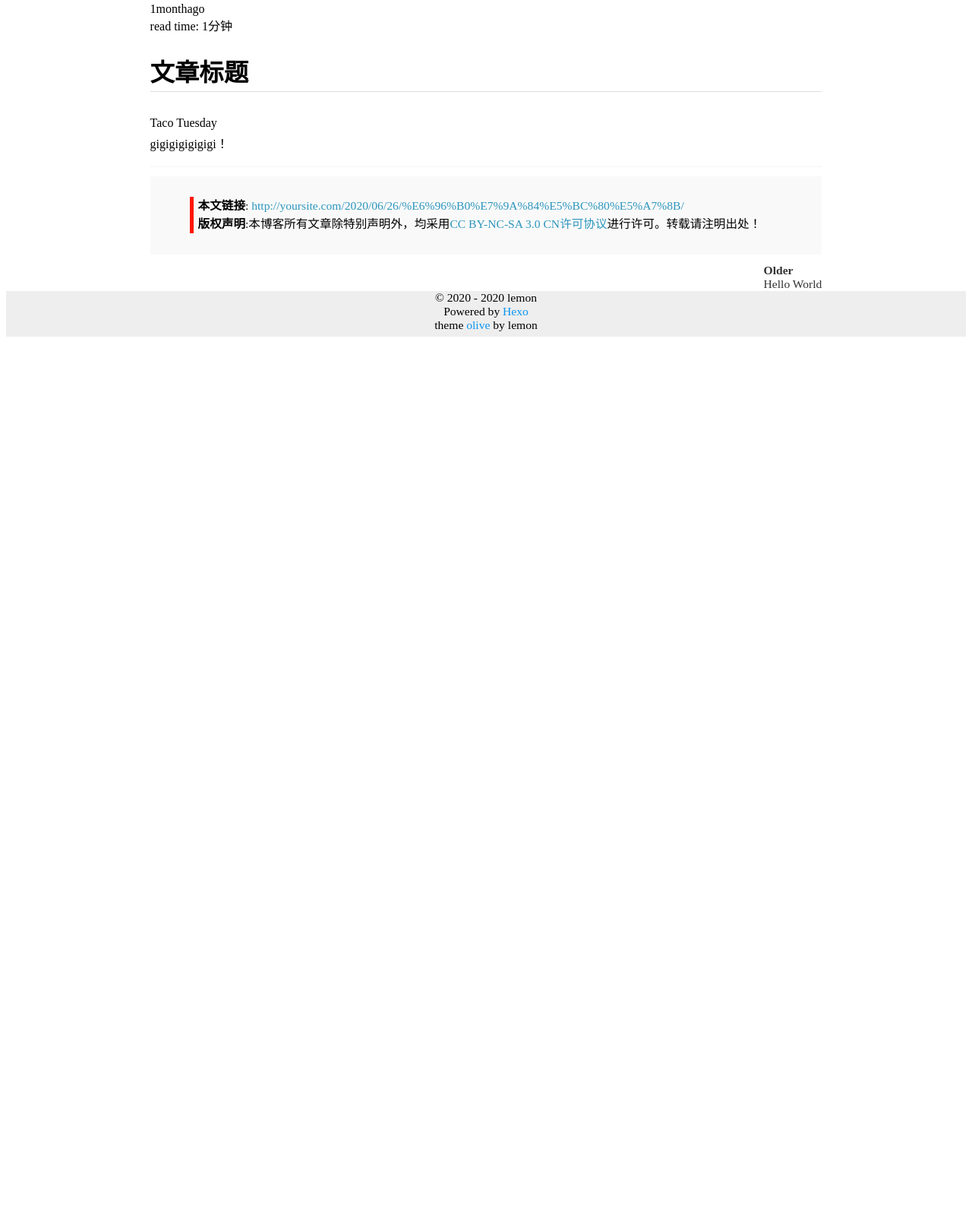
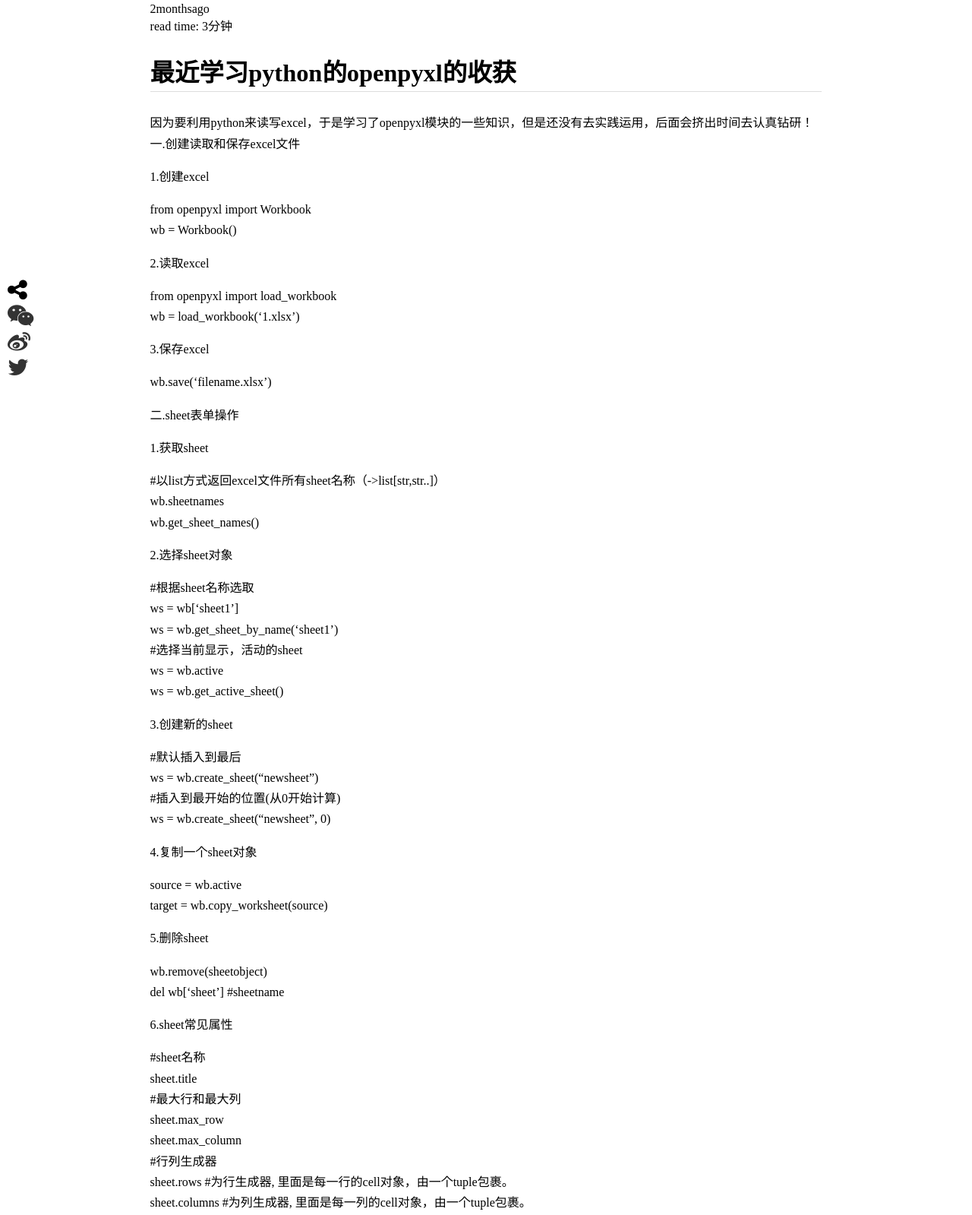
Before and after one commit to lemon-47/lemon-47.github.io, a plain HTML site: page 2020/06/26/新的开始/index.html in a window 1280 px wide. Shown: the part 65-1664 px from the top of the page at 76% size. Before the commit the page ends 800 px from the top, so only its background shows below. Drawn offline with Linux system fonts and the light colour scheme.

Commit message:
Site updated: 2020-08-14 23:13:43

```diff
--- a/2020/06/26/新的开始/index.html
+++ b/2020/06/26/新的开始/index.html
@@ -3,7 +3,7 @@
 <head>
   <meta charset="utf-8">
 
-  <title>文章标题 | Hexo</title>
+  <title>最近学习python的openpyxl的收获 | Hexo</title>
   <meta http-equiv="X-UA-Compatible" content="IE=edge" />
 
   <link rel="manifest" href="/manifest.json">
@@ -141,12 +141,12 @@
 
 
 
-  	1monthago
+  	2monthsago
 
 
 
 <div>
-read time: 1分钟
+read time: 3分钟
 </div>
 </div>
 
@@ -161,7 +161,7 @@ read time: 1分钟
 
 
     <h1 class="article-title" itemprop="name">
-      文章标题
+      最近学习python的openpyxl的收获
     </h1>
 
 
@@ -169,7 +169,39 @@ read time: 1分钟
 
     <div class="article-entry" itemprop="articleBody">
 
-        <p>Taco Tuesday<br>gigigigigigigi！</p>
+        <p>因为要利用python来读写excel，于是学习了openpyxl模块的一些知识，但是还没有去实践运用，后面会挤出时间去认真钻研！<br>一.创建读取和保存excel文件</p>
+<p>1.创建excel</p>
+<p>from openpyxl import Workbook<br>wb = Workbook()</p>
+<p>2.读取excel</p>
+<p>from openpyxl import load_workbook<br>wb = load_workbook(‘1.xlsx’)</p>
+<p>3.保存excel</p>
+<p>wb.save(‘filename.xlsx’)</p>
+<p>二.sheet表单操作</p>
+<p>1.获取sheet</p>
+<p>#以list方式返回excel文件所有sheet名称（-&gt;list[str,str..]）<br>wb.sheetnames<br>wb.get_sheet_names()   </p>
+<p>2.选择sheet对象</p>
+<p>#根据sheet名称选取<br>ws = wb[‘sheet1’]<br>ws = wb.get_sheet_by_name(‘sheet1’)<br>#选择当前显示，活动的sheet<br>ws = wb.active<br>ws = wb.get_active_sheet()</p>
+<p>3.创建新的sheet</p>
+<p>#默认插入到最后<br>ws = wb.create_sheet(“newsheet”)<br>#插入到最开始的位置(从0开始计算)<br>ws = wb.create_sheet(“newsheet”, 0)</p>
+<p>4.复制一个sheet对象</p>
+<p>source = wb.active<br>target = wb.copy_worksheet(source)</p>
+<p>5.删除sheet</p>
+<p>wb.remove(sheetobject)<br>del wb[‘sheet’] #sheetname</p>
+<p>6.sheet常见属性</p>
+<p>#sheet名称<br>sheet.title<br>#最大行和最大列<br>sheet.max_row<br>sheet.max_column<br>#行列生成器<br>sheet.rows #为行生成器, 里面是每一行的cell对象，由一个tuple包裹。<br>sheet.columns #为列生成器, 里面是每一列的cell对象，由一个tuple包裹。</p>
+<p>可以使用list(sheet.rows)[0].value 类似方法来获取数据，或<br>for row in sheet.rows:<br>    for cell in row:<br>        print(cell.value)<br>来遍历值,或值生成器 sheet.values 仅遍历值</p>
+<p>7.sheet的其它操作<br>#插入行，在第7行之前插入<br>ws.insert_rows(7)<br>#插入列，在第7列之前插入<br>ws.insert_cols(7)<br>#删除行列<br>ws.delete_rows(7)<br>ws.delete_cols(7)<br>#可以删除多个<br>ws.delete_cols(6, 3)</p>
+<p>三.单元格对象</p>
+<p>1.选择cell单元格对象</p>
+<p>#根据名称访问<br>a1 = ws[‘A1’] #A列1行的单元对象<br>a2 = ws[‘a2’] #也可以小写<br>#cell方法访问<br>b2 = ws.cell(row=2, column=2)<br>b3 = ws.cell(3,2)<br>#从cell列表中返回<br>b3 = list(ws.rows)[2][1]<br>b3 = list(ws.columns)[1][2]</p>
+<p>2.单元格属性<br>#返回列<br>cell.column<br>#返回行<br>cell.row<br>#返回值<br>cell.value<br>注意:如果单元格是使用的公式，则值是公式而不是计算后的值<br>#返回单元格格式属性<br>cell.number_format<br>默认为General格式<br>#单元格样式<br>cell.font</p>
+<p>3.更改单元格值</p>
+<p>#直接赋值<br>ws[‘a2’] = 222<br>ws[‘a2’] = ‘aaa’<br>ws[‘b2’] = ‘=SUM(A1:A17)’ #使用公式</p>
+<p>#value属性赋值<br>cell.value = 222<br>或<br>ws.cell(1,2,value = 222)</p>
+<p>4.移动单元格</p>
+<p>ws.move_range(“D4:F10”, rows=-1, cols=2)<br>表示单元格D4:F10向上移动一行，右移两列。单元格将覆盖任何现有单元格。(最新版本的才会这个方法，使用pip list查看版本是否为最新)<br>ws.move_range(“G4:H10”, rows=1, cols=1, translate=True)<br>移动中包含公式的自动转换</p>
+<p>5.合并与拆分单元格</p>
+<p>#合并单元格,以最左上角写入数据或读取数据<br>ws.merge_cells(‘A2:D2’)<br>#拆分单元格<br>ws.unmerge_cells(‘A2:D2’)</p>
 
 
     </div>
```
Also changed, not shown: 2020/06/26/welcome/index.html (+2 -2 lines), archives/2020/06/index.html (+1 -1 lines), archives/2020/index.html (+1 -1 lines), archives/index.html (+1 -1 lines), index.html (+1 -1 lines).
